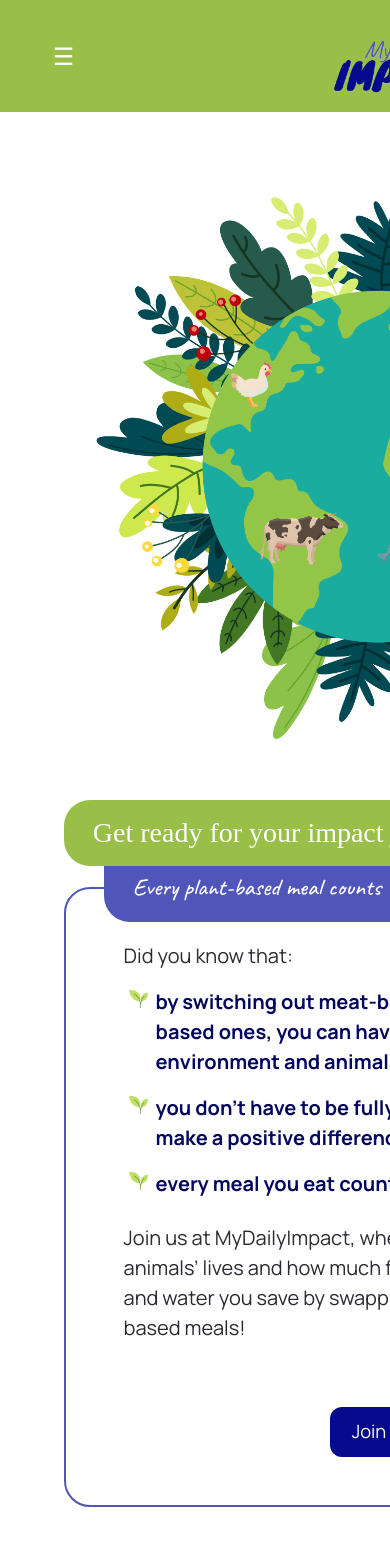
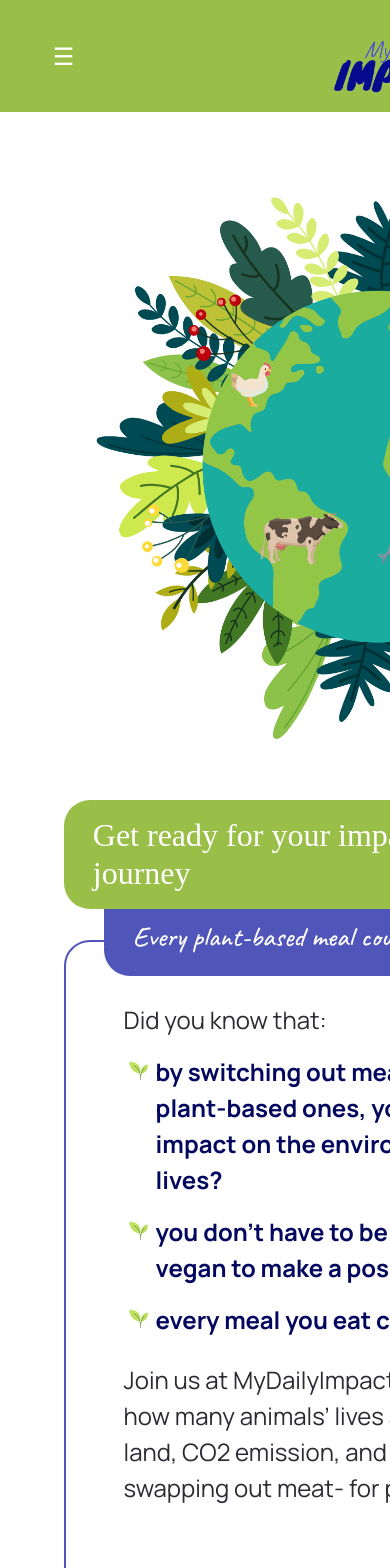
Before and after one commit to TechLabs-Remote-Bootcamp/WS24-MyDailyImpact, a React (Vite) app in the folder mdi-react/: page / in a window 390 px wide. Shown: the top 1568 px of the page. Built offline with nearby package versions, Linux system fonts and the light colour scheme; a web font is replaced by a local one.

Commit message:
fix: mobile header media query size

```diff
--- a/mdi-react/src/components/core/ColoredContainers/Colored-Containers.module.scss
+++ b/mdi-react/src/components/core/ColoredContainers/Colored-Containers.module.scss
@@ -73,7 +73,6 @@
 
 @media only screen and (max-width: 600px) {
   .colorContainer {
-
     .greenBox {
       h2 {
         font-size: 1.75rem;
@@ -91,6 +90,30 @@
       grid-row: 4 / 6;
       border: 2px solid $primary-medium;
       font-size: 1.25rem;
+    }
+  }
+}
+
+@media only screen and (max-width: 500px) {
+  .colorContainer {
+
+    .greenBox {
+      h2 {
+        font-size: 2rem;
+      }
+    }
+
+    .blueBox {
+      h3 {
+        font-size: 1.75rem;
+      }
+    }
+
+    .textBox {
+      grid-column: 1 / 6;
+      grid-row: 4 / 6;
+      border: 2px solid $primary-medium;
+      font-size: 1.5rem;
   }
 }
 }
--- a/mdi-react/src/components/core/Header/Header.module.scss
+++ b/mdi-react/src/components/core/Header/Header.module.scss
@@ -290,15 +290,13 @@
   }
 }
 
+@media only screen and (max-width: 600px) {
+  .dropdown-item {
+    font-size: 1.25rem;
+  }
+}
+
 @media only screen and (max-width: 500px) {
-  #header-mobile {
-    display: block;
-  }
-
-  #header-desktop {
-    display: none;
-  }
-
   .desktopMobile {
     height: 7rem;
     .logo {
@@ -309,7 +307,7 @@
     }
   }
 
-.dropdown-item {
-    font-size: 1.75rem;
+  .dropdown-item {
+    font-size: 1.5rem;
   }
 }
```
